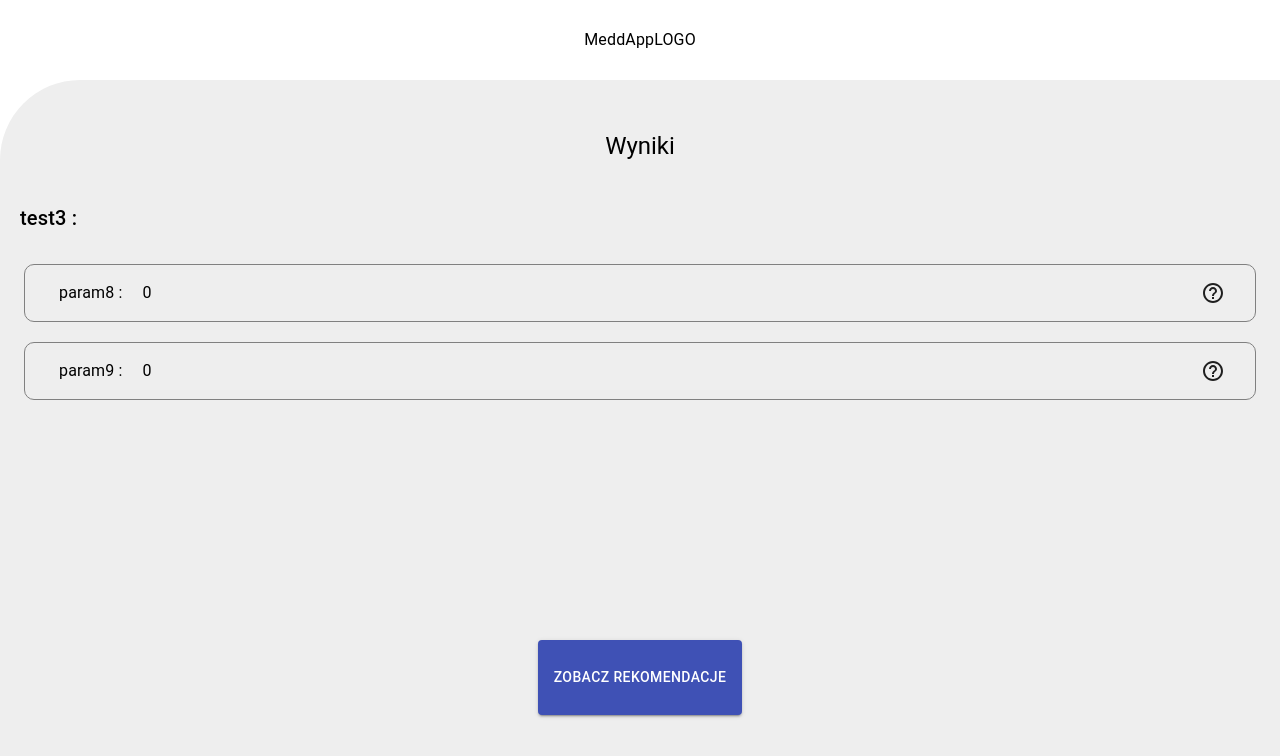
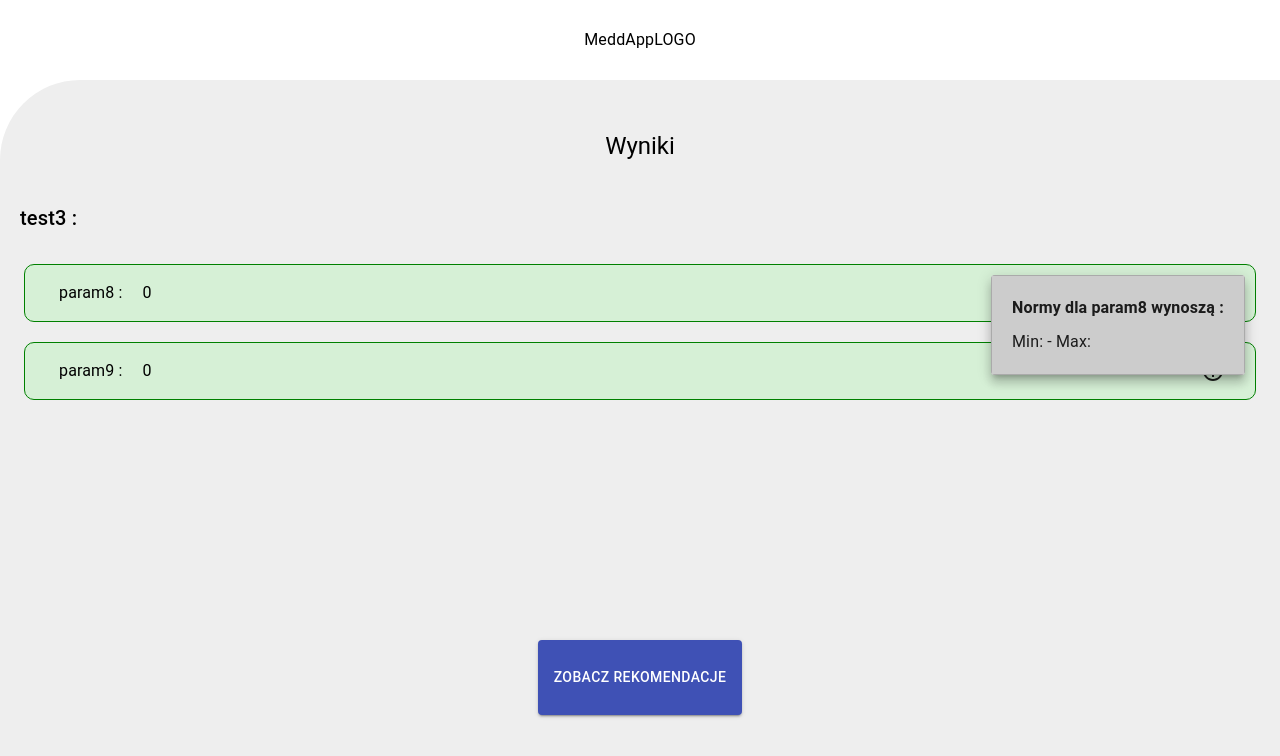
Before and after one commit to n8ew/medappClient, a React (Create React App) app: page /evaluation in a window 1280 px wide. Both pictures are taken after a click on the button 1213 px from the left and 293 px from the top of the page. Shown: the top 756 px of the page. Built offline with nearby package versions, Linux system fonts and the light colour scheme; no server answers.

Commit message:
evalution page almost ready waiting for recomendations options

```diff
--- a/src/components/evaluationComponents/ParamResult.js
+++ b/src/components/evaluationComponents/ParamResult.js
@@ -1,10 +1,11 @@
-import React, { useContext, useState } from 'react'
+import React, { useContext, useState, useEffect } from 'react'
 import DataContext from '../../context/data/dataContext'
 
 import Container from "@material-ui/core/Container"
 import Typography from "@material-ui/core/Typography"
 import Button from "@material-ui/core/Button"
 import HelpOutlineIcon from '@material-ui/icons/HelpOutline';
+import Popover from '@material-ui/core/Popover';
 
 import { makeStyles } from '@material-ui/core'
 
@@ -23,6 +24,16 @@ const useStyles = makeStyles({
    },
    label: {
       marginRight: 20
+   },
+   popupHolder: {
+      background: "#ccc",
+      padding: 20,
+      border: '1px solid #aaa'
+   },
+   popupHeading: {
+      fontSize: 16,
+      fontWeight: 'bold',
+      marginBottom: 10
    }
 })
 
@@ -31,32 +42,69 @@ const ParamResult = ({ data }) => {
    const dataContext = useContext(DataContext)
    const { norms } = dataContext
 
-   const name = data.key
-   const normForThis = (input) => {
-      for (const key in norms ) {
-         if(key === input) {
-            return norms[key]
+   const [norm,setNorm] = useState('')
+
+   useEffect(() => {
+      const name = data.key
+      for(let key in norms ) {
+         if(key === name) {
+            setNorm(norms[key])
          }
       }
-   }
-   const test = normForThis(name)
-   console.log(data.key,test,'test')
+   },[norms])
 
-   const [borderColor,setBorderColor] = useState('grey')
+   const [color,setColor] = useState({
+      border: 'grey',
+      background: 'inherit'
+   })
 
+   useEffect(() => {
+      if(norm.normMax < data.value ) {
+         setColor({ border: 'red', background: 'rgba(255,0,0,.1)'})
+      } else if (norm.normMin > data.value) {
+         setColor({ border: 'blue', background: 'rgba(0,0,255,0.1)'})
+      } else {
+         setColor({ border: 'green', background: 'rgba(0,255,0,.1'})
+      }
+   },[norm])
 
+   // popup
+   const [anchorEle,setAnchorElement] = useState(null)
+   const handleBtn = e => setAnchorElement(e.currentTarget)
+   const handleClose = () => setAnchorElement(null)
+   const open = Boolean(anchorEle)
 
    const classes = useStyles()
 
    return (
-      <Container className={ classes.holder } style={{ borderColor: borderColor }}>
+      <Container className={ classes.holder } style={{ borderColor: color.border, background: color.background }}>
          <Container className={ classes.textHolder }>
             <Typography className={ classes.label }>{ data.key } :</Typography>
             <Typography>{ data.value }</Typography>
          </Container>
-         <Button>
+         <Button
+            onClick={ handleBtn }
+         >
             <HelpOutlineIcon/>
          </Button>
+         <Popover
+            open={ open }
+            anchorEl={ anchorEle }
+            onClose={ handleClose }
+            anchorOrigin={{
+               vertical: 'top ',
+               horizontal: 'right',
+            }}
+            transformOrigin={{
+               vertical: 'top',
+               horizontal: 'right',
+            }}
+         >
+            <Container className={ classes.popupHolder } onClick={ handleClose }>
+               <Typography className={ classes.popupHeading }>Normy dla { data.key } wynoszą : </Typography>
+               <Typography className={ classes.popuptext }> Min: { norm.normMin } - Max: { norm.normMax }</Typography>
+            </Container>
+         </Popover>
       </Container>
    )
 }
--- a/src/components/pages/EvaluationPage.js
+++ b/src/components/pages/EvaluationPage.js
@@ -45,6 +45,16 @@ const useStyles = makeStyles({
    },
    btn: {
       height: 75
+   },
+   recomendationsHolder: {
+      paddingBottom: 30
+   },
+   recomendationsHeader: {
+      marginBottom: 20
+   },
+   rekomendation: {
+      marginBottom: 15,
+      textDecoration: 'underline'
    }
 })
 
```
